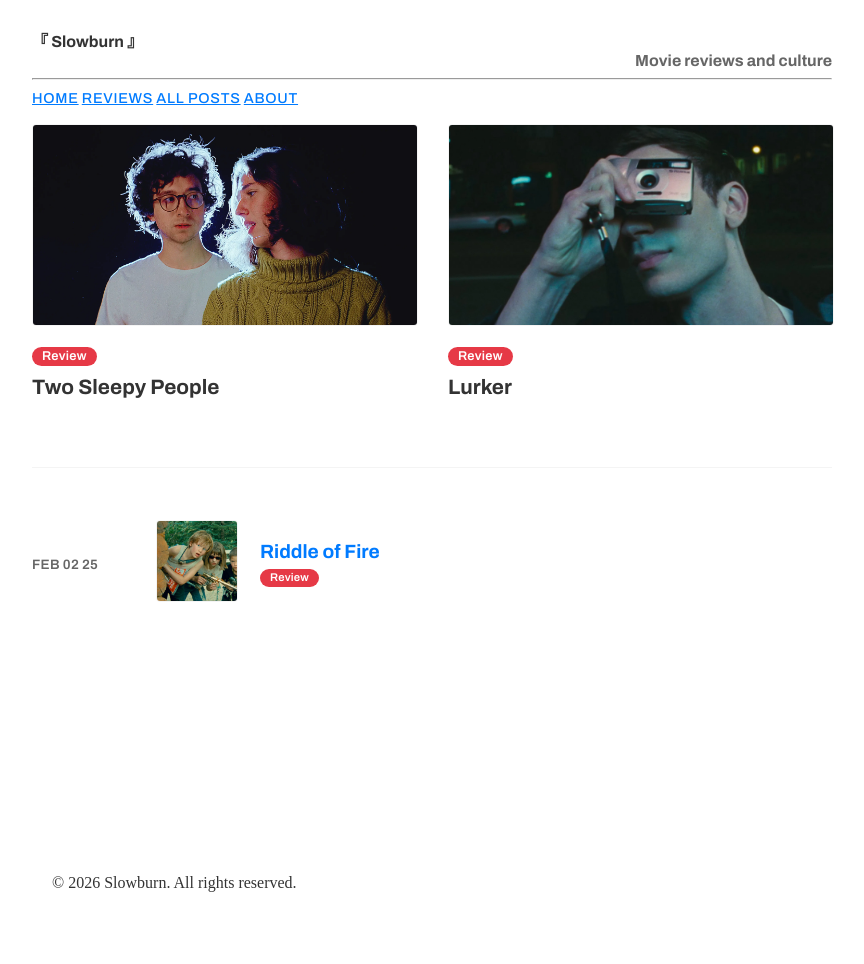
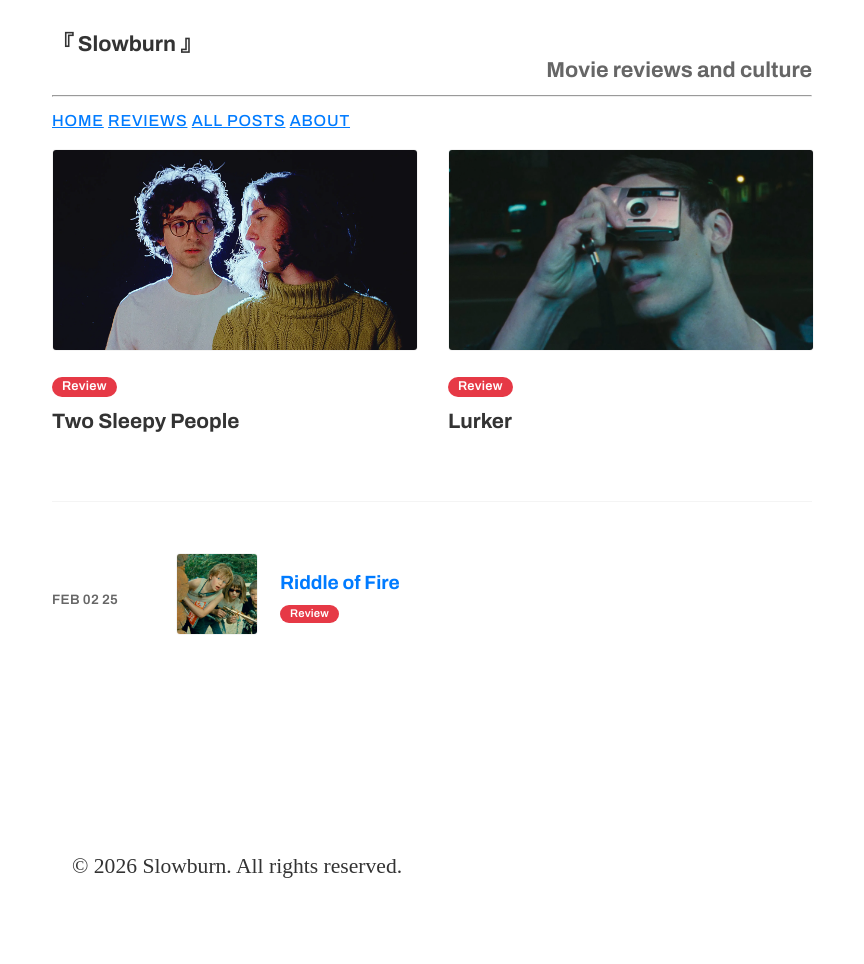
Before and after one commit to Slowburn-Movies/slowburn-movies.github.io, a Jekyll site: the page built from index.md, in a window 1280 px wide. Shown: the whole page, without its empty margins (208-1072 px from the left). Built offline with Jekyll 4.4.1, drawn with Linux system fonts in a browser that asks for light colours; some web fonts are replaced.

Commit message:
Update main.css

```diff
--- a/assets/css/main.css
+++ b/assets/css/main.css
@@ -8,10 +8,18 @@
   background-color: var(--bg-color);
   color: var(--text-color);
   font-family: 'Faustina', serif;
-  line-height: 1.6;
-  max-width: 800px;
+  font-size: 1.35rem;
+  line-height: 1.55;
+  font-weight: 430;
+
+  max-width: 760px;
   padding: 2rem;
-  font-weight: 400;
+  -webkit-font-smoothing: antialiased;
+
+}
+
+p {
+  margin-bottom: 1.8rem;
 }
 
 /* Headers: Make them punchy and slightly bolder */
@@ -108,7 +116,7 @@
 .site-nav a, .archive-date, .image-caption, figcaption {
   font-family: 'Archivo', sans-serif;
   font-weight: 500;
-  font-size: 0.9rem;
+  font-size: 1rem;
   text-transform: uppercase;
   letter-spacing: 0.05em;
 }
@@ -153,11 +161,11 @@
 }
 
 /* Specific Badge Colors */
-.badge-review    { background: #e63946; }
-.badge-blog      { background: #98c6e2; }
-.badge-news      { background: #3267d0; }
-.badge-event     { background: #8b27b9; }
-.badge-interview { background: #8ac194; }
+.badge-review    { background: #e63946; color: #FFF; }
+.badge-blog      { background: #98c6e2; color: #1a1a1a; }
+.badge-news      { background: #3267d0; color: #FFF; }
+.badge-event     { background: #8b27b9; color: #FFF; }
+.badge-interview { background: #8ac194; color: #1a1a1a; }
 
 .review-badge {
   background: var(--badge-bg);
```
